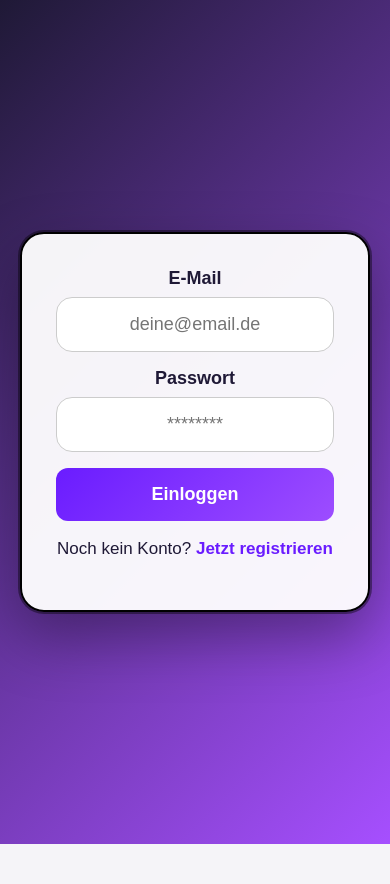
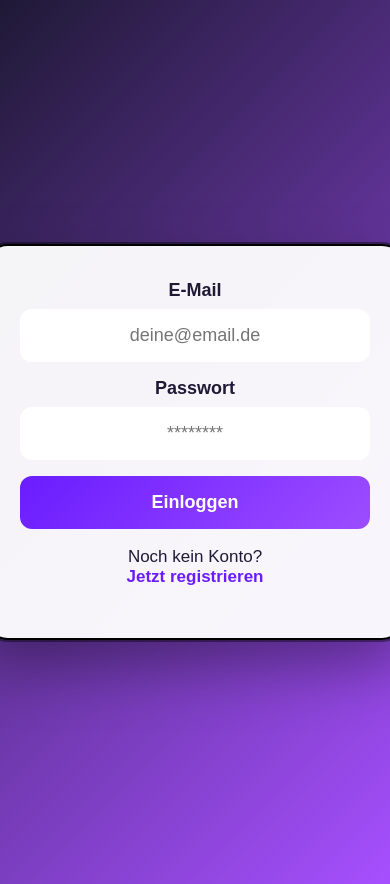
Before and after one commit to jessicabausch24-bot/hexenapp, a Flask app: page /login in a window 390 px wide. Before the commit the page ends 844 px from the top, so only its background shows below. Run offline with Flask 3, Linux system fonts and the light colour scheme.

Commit message:
mobile layout verbessert

```diff
--- a/templates/login.html
+++ b/templates/login.html
@@ -129,42 +129,70 @@ a {
     text-align: center;
 }
 
-@media (max-width: 900px) {
+@media (max-width: 768px) {
+
+    body {
+        align-items: flex-start;
+        padding: 20px;
+        box-sizing: border-box;
+    }
+
+    .login-wrapper {
+        flex-direction: column;
+        width: 100%;
+        min-height: 100vh;
+    }
+
+    /* Bilder links/rechts ausblenden */
     .side {
         display: none;
     }
 
-    .login-card {
-        position: relative;
-        margin: 20px;
-    }
-}
-@media (max-width: 768px) {
-
+    /* LOGIN KACHEL */
     .login-box,
     .login-container,
     .form-box {
         width: 95%;
-        max-width: 500px;   /* größer als vorher */
+        max-width: 500px;
         margin: 20px auto;
-        padding: 40px 28px; /* mehr Innenabstand */
+        padding: 40px 28px;
         border-radius: 24px;
+        box-shadow: 0 10px 40px rgba(0,0,0,0.3);
+        background: rgba(255,255,255,0.05);
+        backdrop-filter: blur(10px);
     }
 
+    /* INPUT FELDER */
     input {
+        width: 100%;
         padding: 16px;
         font-size: 18px;
         margin-bottom: 16px;
+        border-radius: 12px;
+        border: none;
+        outline: none;
     }
 
+    /* BUTTON */
     button {
+        width: 100%;
         padding: 16px;
         font-size: 18px;
         border-radius: 12px;
+        border: none;
+        cursor: pointer;
     }
 
+    /* TEXT */
     h1, h2 {
         font-size: 32px;
+        text-align: center;
+        margin-bottom: 20px;
+    }
+
+    p, a {
+        text-align: center;
+        display: block;
     }
 }
 </style>
```
